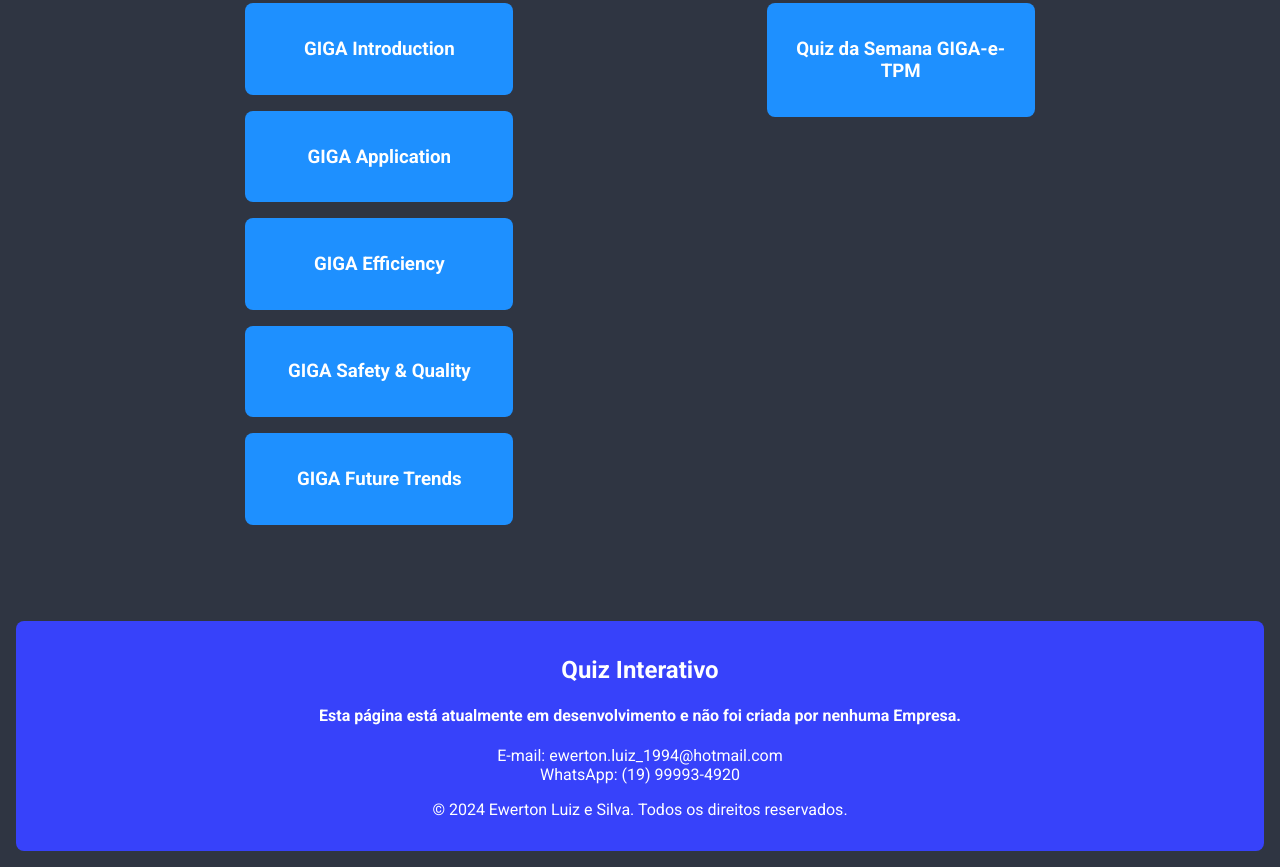
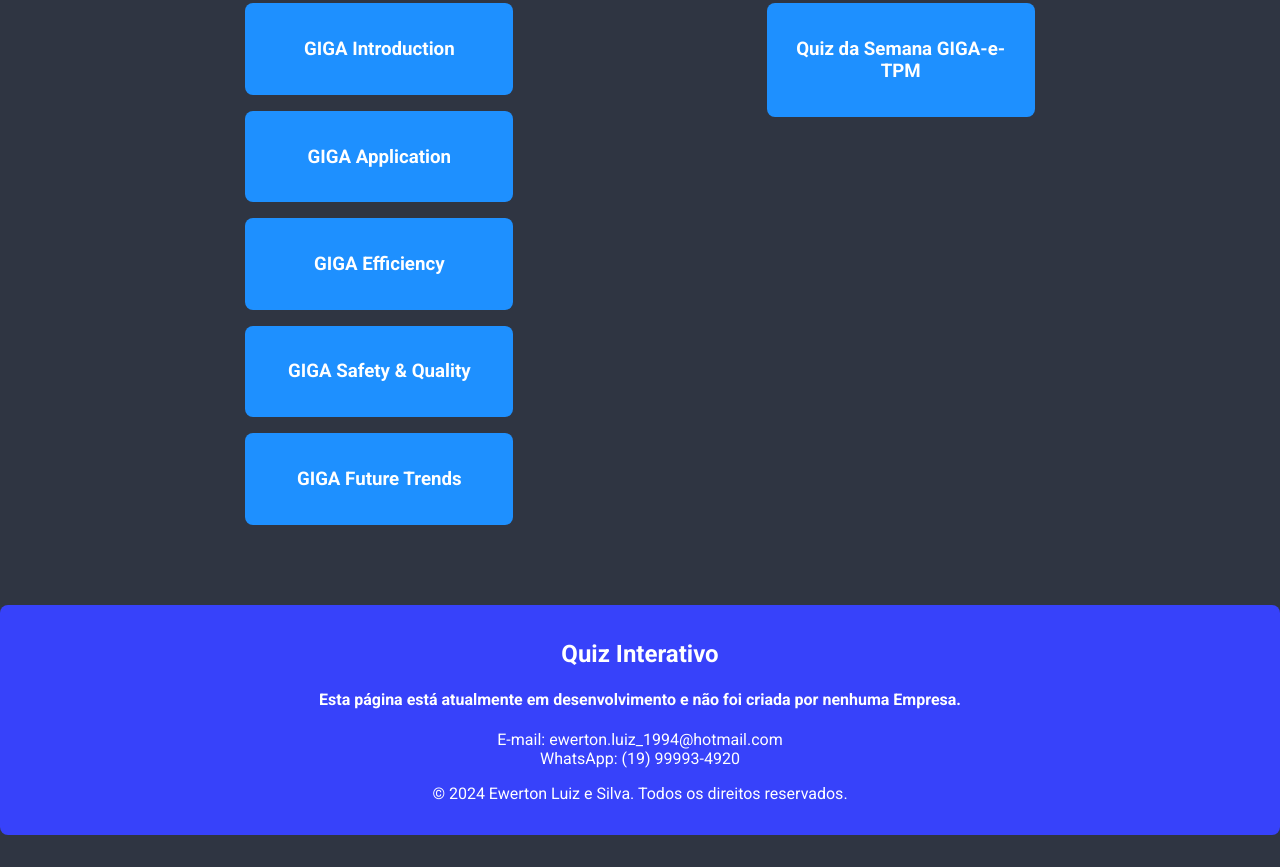
Before and after one commit to Ewerton-luiz-e-silva/Quiz_interativo_grunt, a website: page index.html in a window 1280 px wide. Shown: the part 372-1239 px from the top of the page. Drawn offline with nearby package versions, Linux system fonts and the light colour scheme; files that its build step writes are made by us from their sources.

Commit message:
atualizando projeto 02

```diff
--- a/src/scss/style.scss
+++ b/src/scss/style.scss
@@ -217,5 +217,4 @@ footer {
     background-color: $secondary-color;
     color: white;
     border-radius: 8px;
-    margin: $margin;
 }
```
